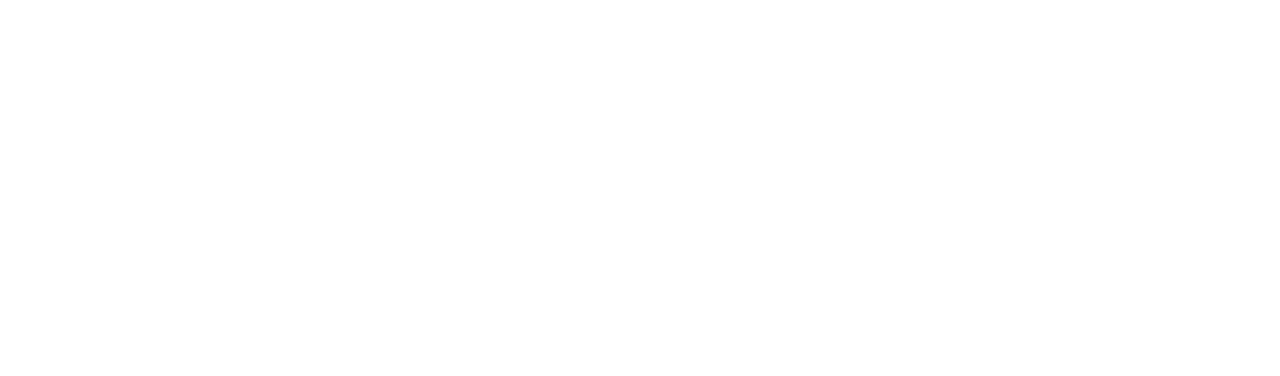
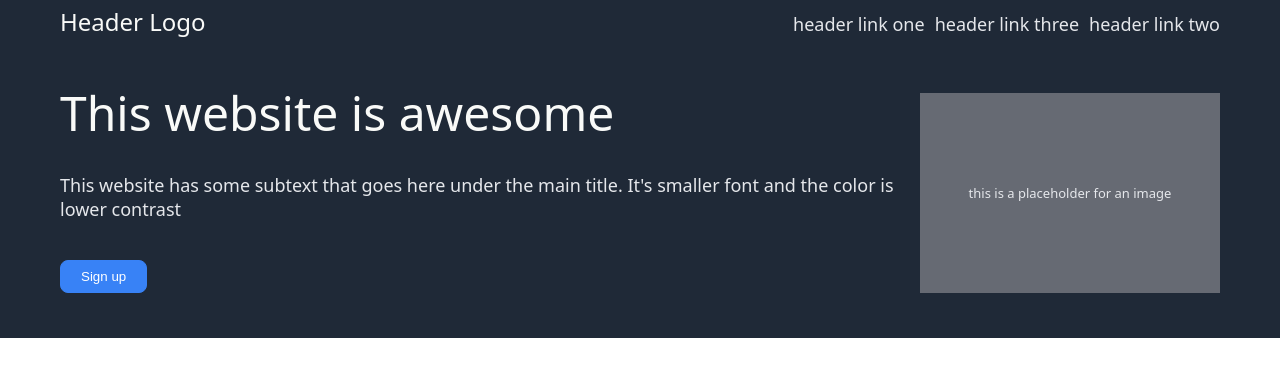
Before and after one commit to RadiationDark/odin-landing-page, a plain HTML site: page index.html in a window 1280 px wide. Drawn offline with Linux system fonts and the light colour scheme.

Commit message:
Added header and hero

```diff
--- a/css/styles.css
+++ b/css/styles.css
@@ -0,0 +1,86 @@
+* {
+    margin: 0;
+}
+
+body {
+    font-family: system-ui, -apple-system, BlinkMacSystemFont, 'Segoe UI', Roboto, Oxygen, Ubuntu, Cantarell, 'Open Sans', 'Helvetica Neue', sans-serif;
+}
+
+a {
+    text-decoration: none;
+    color: inherit;
+}
+
+.header {
+    background: #1f2937;
+    padding: 0 60px;
+    height: 338px;
+}
+
+.header-logo {
+    color: #f9faf8;
+    font-size: 24px;
+}
+
+.navbar {
+    display: flex;
+    justify-content: space-between;
+    align-items: baseline;
+    padding: 5px 0;
+}
+
+ul {
+    list-style: none;
+    display: flex;
+    gap: 10px;
+    align-items: center;
+    color: #e5e7eb;
+    font-size: 18px;
+}
+
+.hero {
+    padding: 50px 0;
+    display: flex;
+    gap: 20px;
+    justify-content: space-between;
+}
+
+.image-holder {
+    background: rgba(221, 216, 216, 0.367);
+    font-size: small;
+    width: 300px;
+    height: 200px;
+    flex-grow: 1;
+    flex-shrink: 0;
+    color: #e5e7eb;
+    display: flex;
+    justify-content: center;
+    align-items: center;
+}
+
+.left-box {
+    display: flex;
+    flex-direction: column;
+    align-items: flex-start;
+    justify-content: space-between;
+}
+
+.hero-heading {
+    color: #f9faf8;
+    font-size: 48px;
+    line-height: 40px;
+}
+
+.hero-text {
+    font-size: 18px;
+    color: #e5e7eb;
+    padding: 10px 0;
+}
+
+button {
+    padding: 8px 20px;
+    border: 1px solid #3882f6;
+    color: white;
+    background: #3882f6;
+    border-radius: 8px;
+}
--- a/index.html
+++ b/index.html
@@ -7,6 +7,31 @@
     <link rel="stylesheet" href="css/styles.css">
 </head>
 <body>
-
+    <div class="header">
+        <div class="navbar">
+            <div class="header-logo">
+                <a>Header Logo</a>
+            </div>
+            <ul class="links">
+                <li><a href="#">header link one</a></li>
+                <li><a href="#">header link three</a></li>
+                <li><a href="#">header link two</a></li>
+            </ul>
+        </div>
+        <div class="hero">
+            <div class="left-box">
+                <div class="hero-heading">
+                    This website is awesome
+                </div>
+                <p class="hero-text">
+                    This website has some subtext that goes here under the main title. It's smaller font and the color is lower contrast
+                </p>
+                <button class="hero-button">Sign up</button>
+            </div>
+            <div class="image-holder">
+                this is a placeholder for an image
+            </div>
+        </div>
+    </div>
 </body>
 </html>
```
